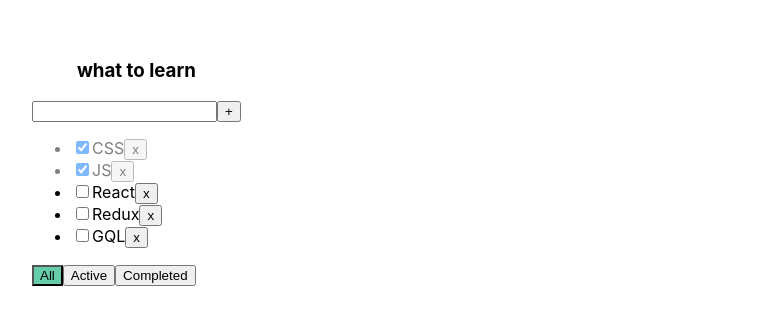
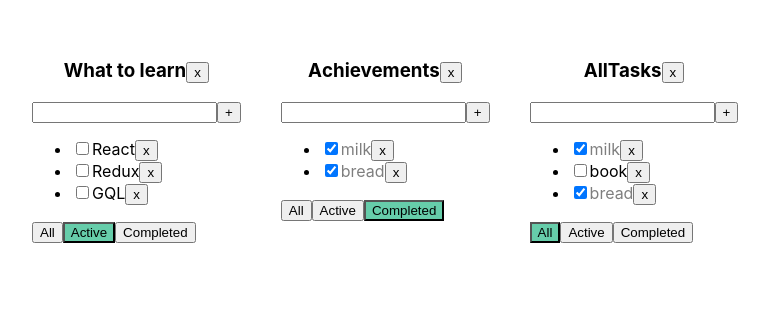
Before and after one commit to Lucksey/ToDolist, a React (Create React App) app: page / in a window 1280 px wide. Shown: the top 324 px of the page, without its empty margins (8-777 px from the left). Built offline with nearby package versions, Linux system fonts and the light colour scheme.

Commit message:
05 - Todolist на React TypeScript | Usecallback, Props | Практика JS планировщик Todolist

```diff
--- a/src/App.tsx
+++ b/src/App.tsx
@@ -2,58 +2,127 @@ import React, {useState} from 'react';
 import './App.css';
 import Todolist, {TasksType} from "./components/Todolist";
 import {v1} from "uuid";
+import todolist from "./components/Todolist";
 
 export type FilterValuesType = "all" | "completed" | "active";
+type TodolistsType = {
+    id: string
+    title: string
+    filter: FilterValuesType
+}
 
 function App() {
 
-    let [tasks, setTasks] = useState<Array<TasksType>>([
+    let todolistId1 = v1();
+    let todolistId2 = v1();
+    let todolistId3 = v1();
+
+    let [todolists, setTodolists] = useState<Array<TodolistsType>>([
+        {id: todolistId1, title: "What to learn", filter: "active"},
+        {id: todolistId2, title: "Аchievements", filter: "completed"},
+        {id: todolistId3, title: "AllTasks", filter: "all"},
+    ])
+
+    let [tasksObj, setTasks] = useState({
+        [todolistId1]: [
             {id: v1(), title: "CSS", isDone: true},
             {id: v1(), title: "JS", isDone: true},
             {id: v1(), title: "React", isDone: false},
             {id: v1(), title: "Redux", isDone: false},
             {id: v1(), title: "GQL", isDone: false},
+        ],
+        [todolistId2]: [
+            {id: v1(), title: "milk", isDone: true},
+            {id: v1(), title: "book", isDone: false},
+            {id: v1(), title: "bread", isDone: true},
+        ],
+        [todolistId3]: [
+            {id: v1(), title: "milk", isDone: true},
+            {id: v1(), title: "book", isDone: false},
+            {id: v1(), title: "bread", isDone: true},
+        ]
+    })
 
-    ]);
-    let [filter, setFilter] = useState<FilterValuesType>("all");
 
-    function addTask(title: string) {
-        let newTask = { id: v1(), title: title, isDone: false}
-        let newTasks = [newTask, ...tasks]
-        setTasks(newTasks);
+    function addTask(title: string, todolistId: string) {
+        let newTask = {id: v1(), title: title, isDone: false};
+        // новая таска - вот такой объека, с такими парамметрами: значениями
+        let tasks = tasksObj[todolistId]; // достаем нужный массив
+        let newTasks = [newTask, ...tasks] // добавляем новую таску, записываем распукоженую копию массива
+        tasksObj[todolistId] = newTasks // новые таски записываем в этот объект
+        setTasks({...tasksObj}); // сетаем измененный объект
     }
-    function removeTask(id: string) {// аналогичная запись 27-37 строк
-        let filteredTasks = tasks.filter(t => t.id !== id) // пропусти таски id которых не равны пришедшим из колбэка для удаления
-        setTasks(filteredTasks);
+
+    function removeTask(id: string, todolistId: string) {
+        let tasks = tasksObj[todolistId];// достать из таскОбж тот тудулистИд который придет в пропсах
+        let filteredTasks = tasks.filter(t => t.id !== id)
+        // пропусти таски id которых не равны пришедшим из колбэка для удаления
+        tasksObj[todolistId] = filteredTasks; // в этом объекте заменить отфильтрованными тасками
+        setTasks({...tasksObj}); // не копия массива, а копия объекта{} Сетаем объект для перерисовки реаком
     }
-    function ChangeFilter (value: FilterValuesType) {
-        setFilter(value)
+
+    function ChangeFilter(value: FilterValuesType, todolistId: string) {
+        let todolist = todolists.find(tl => tl.id === todolistId);
+        // пробегаемся по всем тудулистам и ищем тот у которого id === todolistId (пришедший в пропсах)
+        if (todolist) { // если такой нашелся
+            todolist.filter = value; // тудулист, тебе меняем фильтр на value (пришедший в пропсах)
+            setTodolists([...todolists]); //засетать в стейт новый массив (копию массива)
         }
-    function ChangeCheckboxStatus(taskId: string, isDone: boolean) {
-        let task = tasks.find (t => t.id === taskId) // найти в массиве tasks(стейт) taskId(пришедший из колбэка) и присвоить  это значение task'e
+    }
+
+    function ChangeCheckboxStatus(taskId: string, isDone: boolean, todolistId: string) {
+        let tasks = tasksObj[todolistId];// достать из таскОбж тот тудулистИд (массив) который придет в пропсах
+        let task = tasks.find(t => t.id === taskId)
+        // найти в массиве tasks(стейт) taskId(пришедший из колбэка) и присвоить  это значение task'e
         if (task) { //если есть таска
             task.isDone = isDone
+            tasksObj[todolistId] = tasks;
+            setTasks({...tasksObj});
         }
-        setTasks([...tasks])
+    }
+
+    function deleteTodoList(todolistId: string) {
+        let filteredTodolists = todolists.filter(tl => tl.id !== todolistId);
+        // пропусти все тудулисты кроме того который пришел в пропсах
+        setTodolists(filteredTodolists); //эта строка перерисовывает UI. Сетаем отсортированые тудулисты в стейт
+        //setTodolists([...filteredTodolists]); // ?????????????????????????????????????? и то и то работает
+        delete tasksObj[todolistId]; // удалить тудулист с массивом тасок (id в пропсах пришло)
+       // setTasks({...tasksObj}); // эта строка перерисовывает UI, она НЕобязательна.
+        // Мы просто отчиститли стейт от тасок удаленного тудулиста
 
     }
 
-    let tasksForTodolist = tasks;
+    /* let tasksForTodolist = tasks;
      if (filter === "completed") {
          tasksForTodolist = tasks.filter(t => t.isDone === true);
      } if (filter === "active") {
          tasksForTodolist = tasks.filter(t => t.isDone === false);
-    }
+     }*/
 
     return (
         <div className="App">
-            <Todolist title="what to learn"
+            {todolists.map((tl) => {
+                let tasksForTodolist = tasksObj[tl.id];
+                if (tl.filter === "completed") {
+                    tasksForTodolist = tasksForTodolist.filter(t => t.isDone === true);
+                }
+                if (tl.filter === "active") {
+                    tasksForTodolist = tasksForTodolist.filter(t => t.isDone === false);
+                }
+                return <Todolist
+                    key={tl.id}
+                    id={tl.id}
+                    title={tl.title}
                     tasks={tasksForTodolist}
                     removeTask={removeTask}
                     ChangeFilter={ChangeFilter}
                     addTask={addTask}
                     ChangeStatus={ChangeCheckboxStatus}
-                      filter={filter}/>
+                    filter={tl.filter}
+                    deleteTodoList={deleteTodoList}
+                />
+            })}
+
         </div>
     );
 }
--- a/src/components/Todolist.tsx
+++ b/src/components/Todolist.tsx
@@ -8,14 +8,17 @@ export type TasksType = {
 }
 
 type TodolistPropsType = {
+    id: string
     title: string
     tasks: Array<TasksType>
     // tasks: TasksType[] - вариант записи
-    removeTask: (id: string) => void
-    ChangeFilter: (value: FilterValuesType) => void
-    addTask: (title: string) => void
-    ChangeStatus: (id: string, isDone: boolean) => void
+    removeTask: (id: string, todolistId: string) => void
+    ChangeFilter: (value: FilterValuesType, todolist: string) => void
+    addTask: (title: string, todolistId: string) => void
+    ChangeStatus: (id: string, isDone: boolean, todolistId: string) => void
     filter: FilterValuesType
+    deleteTodoList: (todolistId: string) => void
+
 }
 
 export function Todolist(props: TodolistPropsType) {
@@ -31,7 +34,7 @@ export function Todolist(props: TodolistPropsType) {
     const onKeyPressHandler = (e: KeyboardEvent<HTMLInputElement>) => {
         if (e.ctrlKey && e.charCode === 13 && newTaskTitle.trim() !== "") {
             // если нажата Ctrl + Enter(код13) + после обрезания пробелов строка не равна пустой строке
-            props.addTask(newTaskTitle.trim()) // вызвать addTask и передать парамметром newTaskTitle без пробелов
+            props.addTask(newTaskTitle.trim(), props.id) // вызвать addTask и передать парамметром newTaskTitle без пробелов
             setNewTaskTitle(""); // занулить строку (очистить поле ввода)
         } else {
             setError("Title is required") // передать в локальный стейт сообщение об ошибке
@@ -39,20 +42,24 @@ export function Todolist(props: TodolistPropsType) {
     }
     const onButtonPressHandler = () => {
         if (newTaskTitle.trim() !== "") { // если содержимое без пробелов не равно пустой строке
-            props.addTask(newTaskTitle.trim()); // передать value без пробелов
+            props.addTask(newTaskTitle.trim(), props.id); // передать value без пробелов
             setNewTaskTitle(""); // занулить строку ввода
         } else { // в ином случае
             setError("Title is required") // передать в локальный стейт сообщение об ошибке
         }
     }
-    const onAllClickHandler = () => props.ChangeFilter("all");
-    const onActiveClickHandler = () => props.ChangeFilter("active");
-    const onCompletedClickHandler = () => props.ChangeFilter("completed");
-
+    const onAllClickHandler = () => props.ChangeFilter("all", props.id);
+    const onActiveClickHandler = () => props.ChangeFilter("active", props.id);
+    const onCompletedClickHandler = () => props.ChangeFilter("completed", props.id);
+    const deleteTodoList = () => {
+        props.deleteTodoList(props.id)
+    }
 
     return (
         <div>
-            <h3>{props.title}</h3>
+            <h3>{props.title}
+                <button onClick={deleteTodoList}>x</button>
+            </h3>
             <div>
                 <input onChange={onNewTitleChangeHandler}
                        value={newTaskTitle}
@@ -65,19 +72,19 @@ export function Todolist(props: TodolistPropsType) {
                 {
                     props.tasks.map(t => {
                         const onRemoveHandler = () => {
-                            props.removeTask(t.id)
+                            props.removeTask(t.id, props.id)
                         }
                         const onChangeHandler = (e: ChangeEvent<HTMLInputElement>) => {
-                            props.ChangeStatus(t.id, e.currentTarget.checked);
+                            props.ChangeStatus(t.id, e.currentTarget.checked, props.id);
                         }
 
                         return (
-                            <li key={t.id} className={t.isDone ? "is-done" : ""}>
-                                {/*применили условие для стилей ко всей ЛИшке*/}
+                            <li key={t.id}>
                                 <input type="checkbox"
                                        checked={t.isDone}
                                        onChange={onChangeHandler}/>
-                                <span>{t.title}</span>
+                                <span className={t.isDone ? "is-done" : ""}>{t.title}</span>
+                                {/*   применили стили для текста с условием что чекбокс тру*/}
                                 <button onClick={onRemoveHandler}>x</button>
                             </li>
                         )
```
Lines whose indentation alone changed are shown as unchanged.
